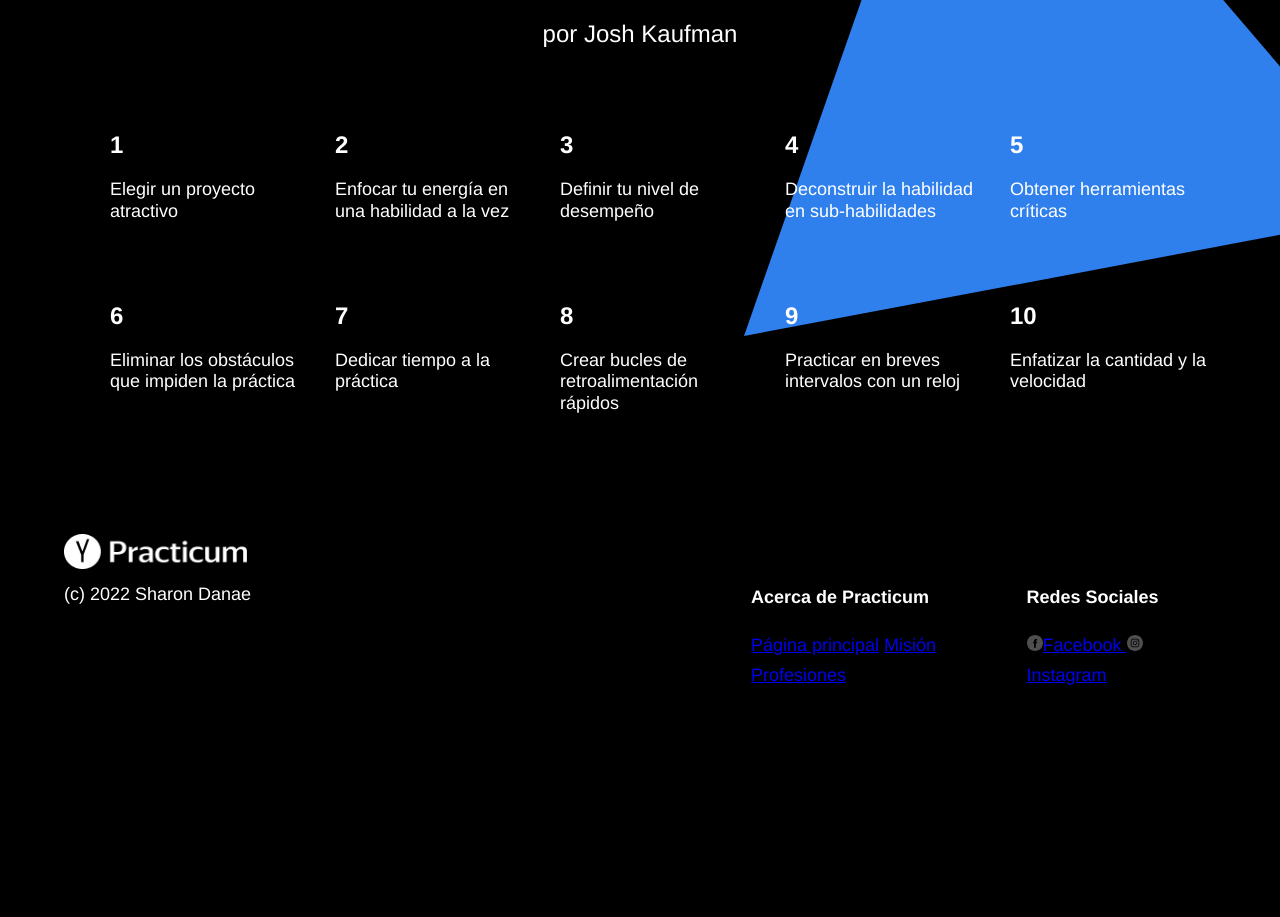
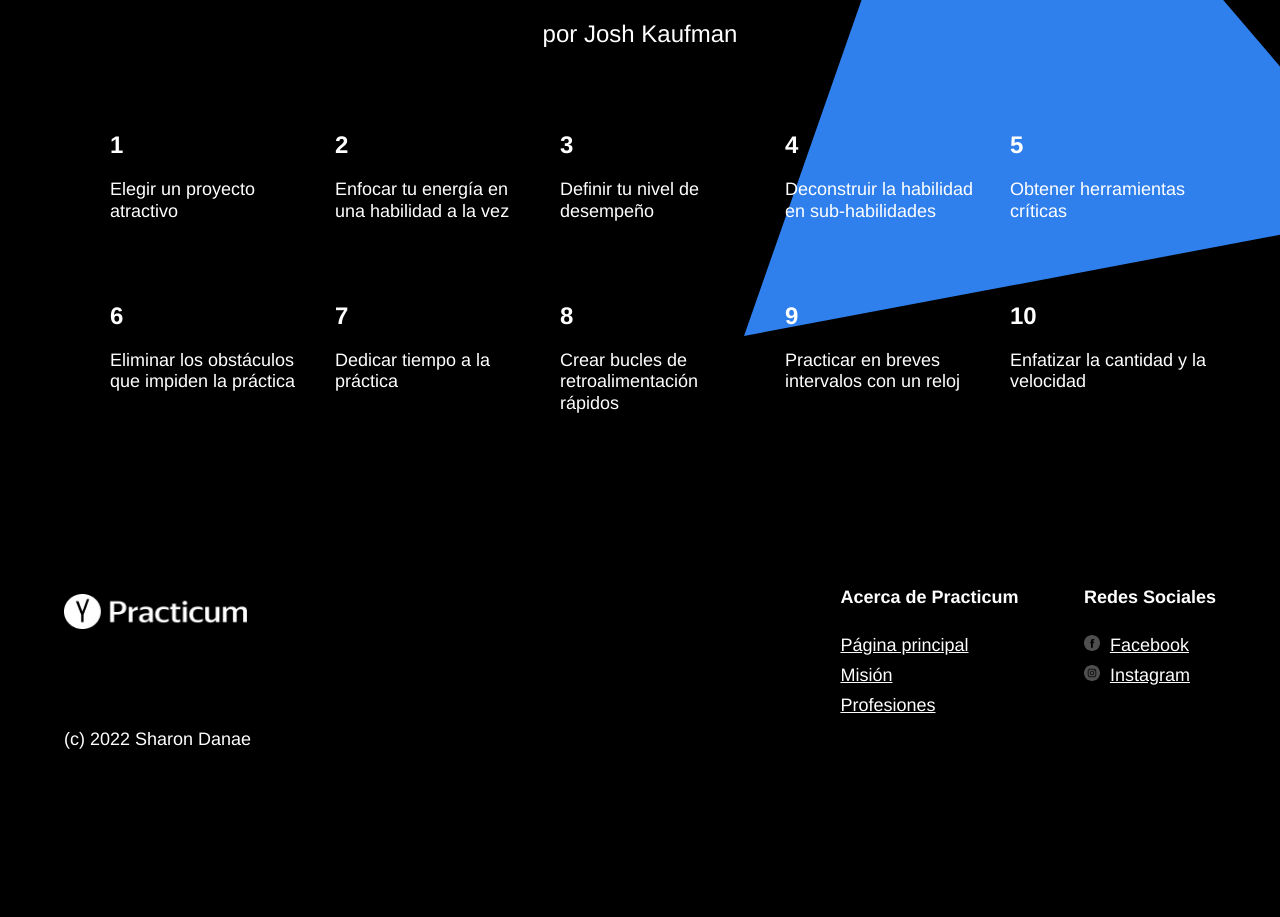
Before and after one commit to danaepantoja/web_project_1_es, a plain HTML site: page index.html in a window 1280 px wide. Shown: the part 3616-4533 px from the top of the page. Drawn offline with Linux system fonts and the light colour scheme.

Commit message:
Nuevo camb. footer

```diff
--- a/index.html
+++ b/index.html
@@ -135,23 +135,22 @@
           </div>
           <div class="footer__column footer__column_content_about">
             <h3 class="footer__column-heading">Acerca de Practicum</h3>
-            <div class="footer__list">
+            <nav class="footer__list">
               <a href="https://google.com.mx" class="footer__column-link">Página principal</a>
               <a href="https://google.com.mx" class="footer__column-link">Misión</a>
               <a href="https://google.com.mx" class="footer__column-link">Profesiones</a>
-            </div>
+            </nav>
           </div>
           <div class="footer__column footer__column_content_social">
             <h3 class="footer__column-heading">Redes Sociales</h3>
-            <div class="footer__list">
+            <nav class="footer__list">
               <a href="https://google.com.mx" class="footer__column-link">
                 <img src="images/facebook_white.svg" alt="icono facebook" class="footer__social-icons">Facebook
               </a>
-
               <a href="https://google.com.mx" class="footer__column-link">
                 <img src="images/instagram_white.svg" alt="icono instagram" class="footer__social-icons">Instagram
               </a>
-            </div>
+            </nav>
           </div>
         </div>
     </footer>
--- a/styles/style.css
+++ b/styles/style.css
@@ -273,7 +273,6 @@
 
 .footer{
   display: flex;
-  position: relative;
   background-color: #000000;
   color: white;
 
@@ -291,12 +290,14 @@
   flex-basis: 711px;
   display: flex;
   flex-direction: column;
-  justify-content: space-between;
+  justify-content: space-around;
+  position: relative;
 }
 
 .logo_place_footer{
   width: 183px;
   height: 35px;
+  Left: 0;
 }
 
 .footer_author{
@@ -306,16 +307,6 @@
   line-height: 25px;
   font-size: 18px;
   font-weight: normal;
-}
-
-.footer__column_content_about{
-  display: flex;
-  flex-direction: column;
-}
-
-.footer__column_content_social{
-  display: flex;
-  flex-direction: column;
 }
 
 .footer__column-heading{
@@ -333,10 +324,16 @@
   color: white;
   margin: 0;
   list-style: none;
+  display: flex;
+  flex-direction: column;
 }
 
-.footer__social-icon{
+.footer__column-link{
+  color: white;
+}
+
+.footer__social-icons{
   width: 16px;
   height: 16px;
-  right: 10px;
+  margin-right: 10px;
 }
```
